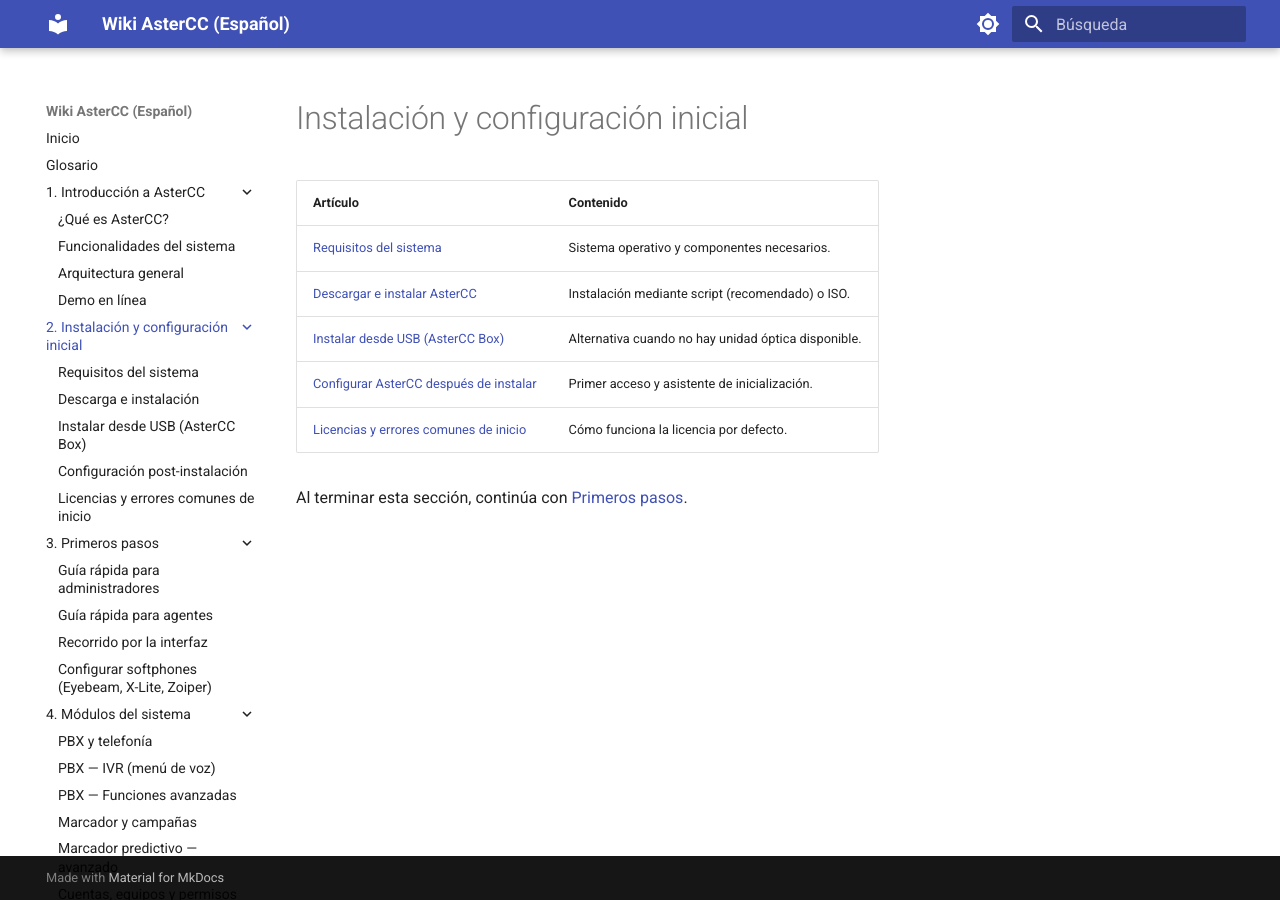
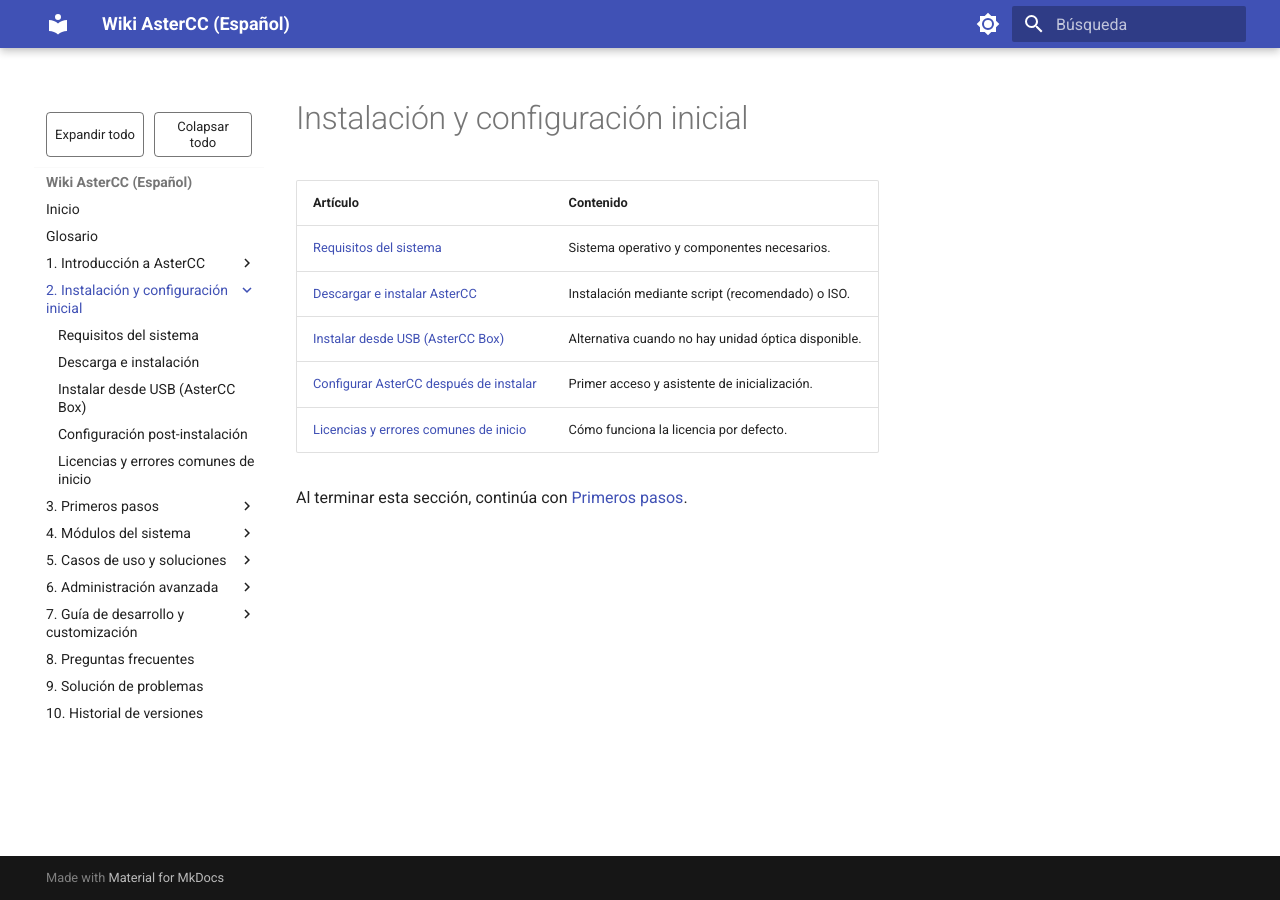
Before and after one commit to Quantic-Vision/quantic-contact-docs, an MkDocs documentation site: the page built from docs/instalacion/index.md, in a window 1280 px wide. Built offline with MkDocs 1.6.1 and Material for MkDocs 9.7.7, drawn with Linux system fonts in a browser that asks for light colours.

Commit message:
Agrega botones "Expandir todo" / "Colapsar todo" al menú lateral
MkDocs Material no trae este control de fábrica. Se quita
navigation.expand (que forzaba todas las secciones siempre abiertas,
sin poder colapsarlas) y se agrega una barra con dos botones sobre el
menú de navegación que marcan/desmarcan todos los checkboxes ocultos
que controlan qué secciones están abiertas (input.md-nav__toggle).

Co-Authored-By: Claude Sonnet 5 <noreply@anthropic.com>

```diff
--- /dev/null
+++ b/docs/assets/javascripts/nav-toggle.js
@@ -0,0 +1,61 @@
+/*
+ * Botones "Expandir todo" / "Colapsar todo" para el menú de navegación
+ * lateral de MkDocs Material. El tema no trae este control de fábrica;
+ * el menú usa checkboxes ocultos (input.md-nav__toggle) para controlar
+ * qué secciones están abiertas — esta barra simplemente los marca o
+ * desmarca todos a la vez.
+ */
+(function () {
+  function initNavToggleBar() {
+    var sidebar = document.querySelector(
+      ".md-sidebar--primary .md-sidebar__scrollwrap"
+    );
+    if (!sidebar || sidebar.querySelector(".nav-toggle-bar")) {
+      return;
+    }
+
+    var nav = sidebar.querySelector(".md-nav--primary");
+    if (!nav) {
+      return;
+    }
+
+    var bar = document.createElement("div");
+    bar.className = "nav-toggle-bar";
+
+    var expandBtn = document.createElement("button");
+    expandBtn.type = "button";
+    expandBtn.className = "nav-toggle-btn";
+    expandBtn.textContent = "Expandir todo";
+    expandBtn.setAttribute("aria-label", "Expandir todas las secciones del menú");
+
+    var collapseBtn = document.createElement("button");
+    collapseBtn.type = "button";
+    collapseBtn.className = "nav-toggle-btn";
+    collapseBtn.textContent = "Colapsar todo";
+    collapseBtn.setAttribute("aria-label", "Colapsar todas las secciones del menú");
+
+    function setAll(checked) {
+      var toggles = nav.querySelectorAll("input.md-nav__toggle");
+      toggles.forEach(function (input) {
+        input.checked = checked;
+      });
+    }
+
+    expandBtn.addEventListener("click", function () {
+      setAll(true);
+    });
+    collapseBtn.addEventListener("click", function () {
+      setAll(false);
+    });
+
+    bar.appendChild(expandBtn);
+    bar.appendChild(collapseBtn);
+    nav.parentNode.insertBefore(bar, nav);
+  }
+
+  if (document.readyState === "loading") {
+    document.addEventListener("DOMContentLoaded", initNavToggleBar);
+  } else {
+    initNavToggleBar();
+  }
+})();
--- a/docs/assets/stylesheets/extra.css
+++ b/docs/assets/stylesheets/extra.css
@@ -1 +1,31 @@
 /* Ajustes mínimos al tema Material — se amplía en Fase 4/6 si hace falta */
+
+/* Barra de "Expandir todo" / "Colapsar todo" sobre el menú lateral */
+.nav-toggle-bar {
+  display: flex;
+  gap: 0.5rem;
+  padding: 0.5rem 0.6rem;
+  margin-bottom: 0.25rem;
+  border-bottom: 1px solid var(--md-default-fg-color--lightest);
+}
+
+.nav-toggle-btn {
+  flex: 1;
+  font-size: 0.65rem;
+  line-height: 1.2;
+  padding: 0.3rem 0.4rem;
+  border: 1px solid var(--md-default-fg-color--light);
+  border-radius: 0.2rem;
+  background: transparent;
+  color: var(--md-default-fg-color);
+  cursor: pointer;
+  transition: background-color 0.1s;
+}
+
+.nav-toggle-btn:hover {
+  background-color: var(--md-default-fg-color--lightest);
+}
+
+.nav-toggle-btn:active {
+  background-color: var(--md-default-fg-color--light);
+}
--- a/mkdocs.yml
+++ b/mkdocs.yml
@@ -23,7 +23,6 @@ theme:
     - navigation.top
     - navigation.indexes
     - navigation.tracking
-    - navigation.expand
     - search.suggest
     - search.highlight
     - content.code.copy
@@ -120,3 +119,6 @@ nav:
 
 extra_css:
   - assets/stylesheets/extra.css
+
+extra_javascript:
+  - assets/javascripts/nav-toggle.js
```
